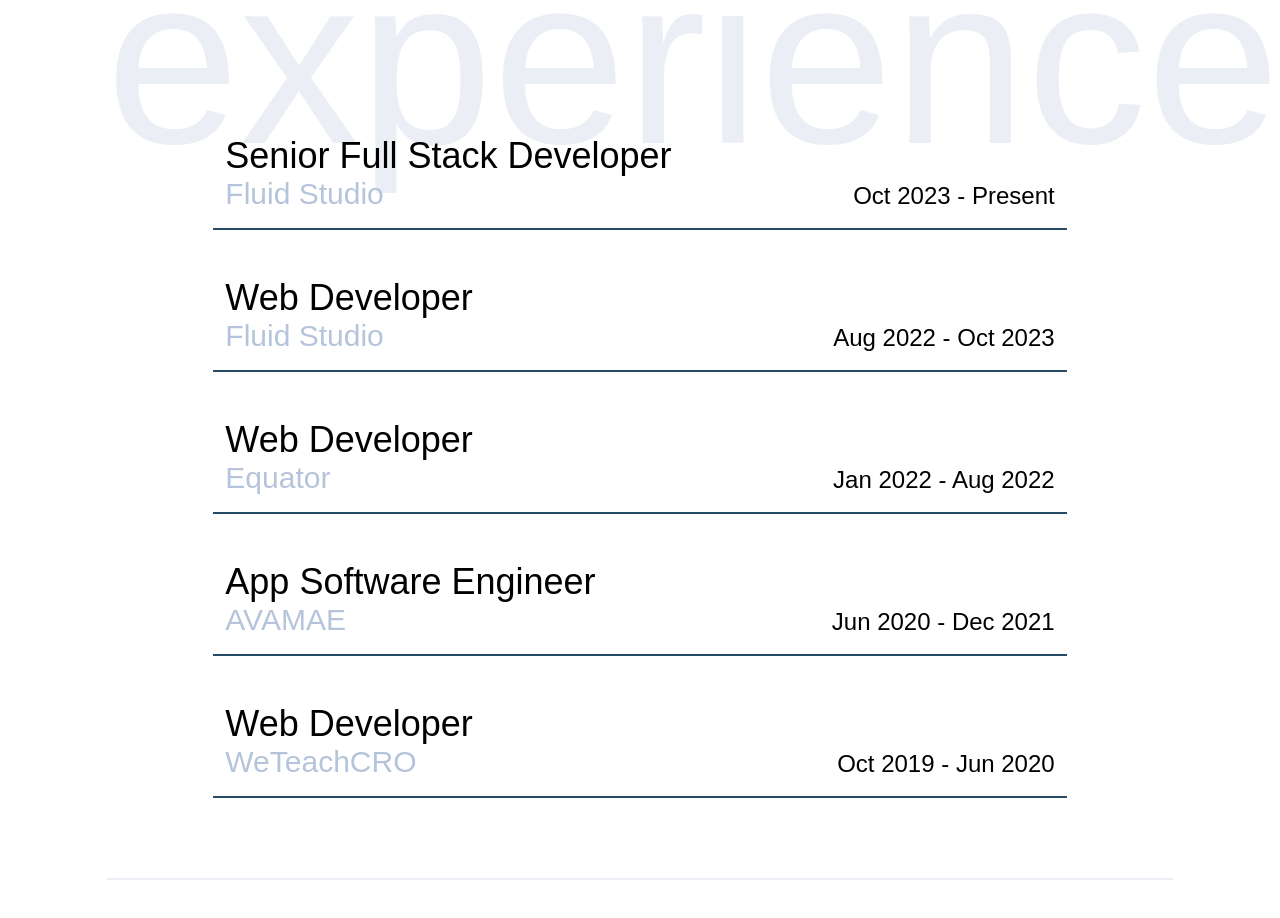
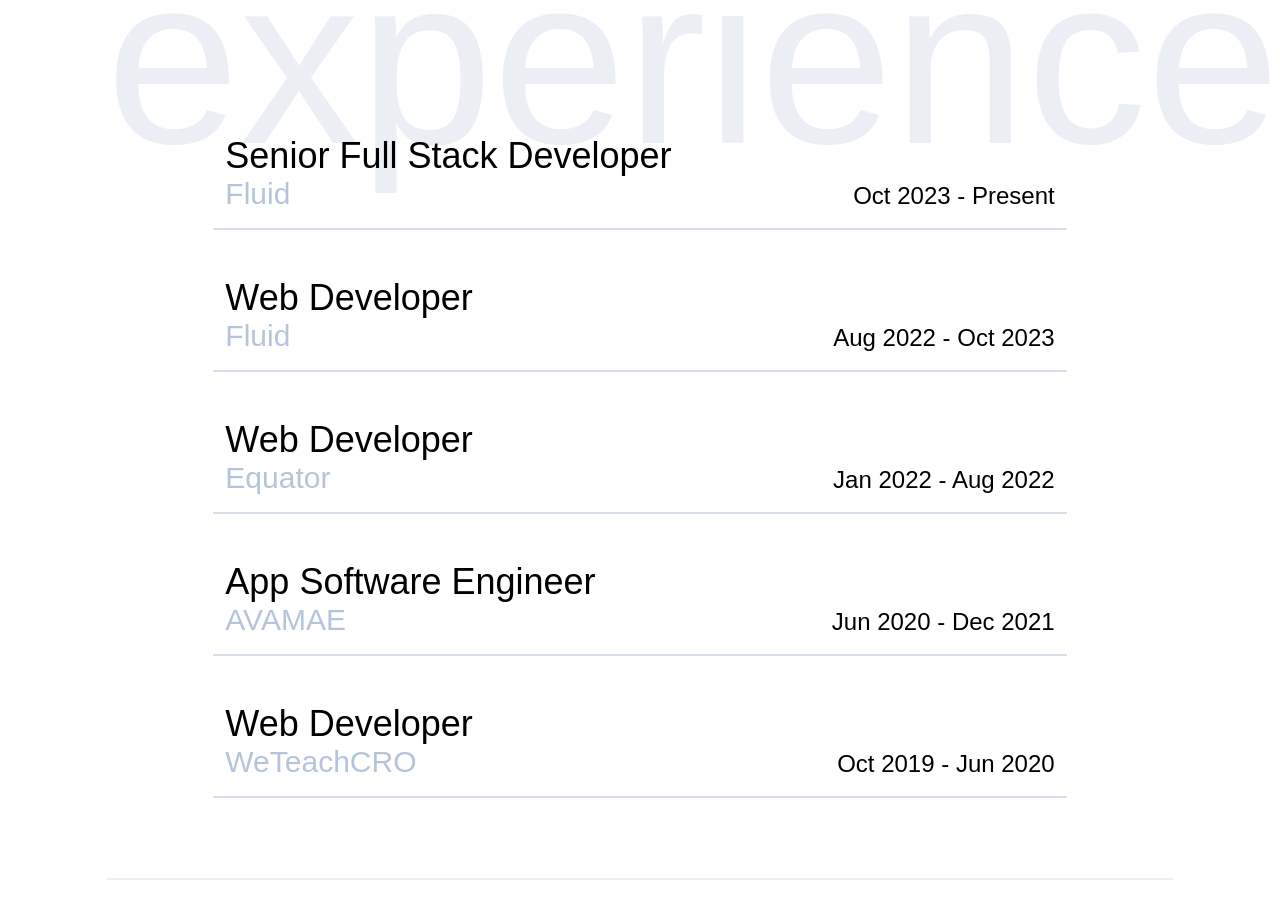
Before and after one commit to burkle489/portfolio-2025, a Next.js app: page / in a window 1280 px wide. Shown: the part 2440-3358 px from the top of the page. Built offline with nearby package versions, Linux system fonts and the light colour scheme.

Commit message:
animations

```diff
--- a/src/components/molecules/ExperienceCard/index.tsx
+++ b/src/components/molecules/ExperienceCard/index.tsx
@@ -3,6 +3,7 @@ type TExperienceCardProps = {
   company: string
   startDate: string
   endDate: string
+  url: string
 }
 
 const ExperienceCard = ({
@@ -10,9 +11,16 @@ const ExperienceCard = ({
   company,
   startDate,
   endDate,
+  url,
 }: TExperienceCardProps) => {
   return (
-    <div className="flex flex-col md:flex-row gap-2 col-span-1 border-b-2 py-4 px-3 items-start md:items-end justify-between border-blue-darkest ">
+    <a
+      href={url}
+      target="_blank"
+      rel="noopener noreferrer"
+      className="group  col-span-1    transition-all duration-300 ease-in-out"
+    >
+      <div className="group-hover:scale-105 transition-all border-b-2 border-blue-lightest hover:border-blue-darkest duration-300 ease-in-out mx-auto flex flex-col md:flex-row gap-2 py-4 group-hover:px-0 px-3 items-start md:items-end justify-between ">
         <div>
           <h3 className="text-3xl md:text-4xl">{role}</h3>
           <h4 className="text-2xl md:text-3xl text-blue-light">{company}</h4>
@@ -21,6 +29,7 @@ const ExperienceCard = ({
           {startDate} - {endDate}
         </h5>
       </div>
+    </a>
   )
 }
 
--- a/src/components/organisms/Experience/constants.ts
+++ b/src/components/organisms/Experience/constants.ts
@@ -2,16 +2,18 @@ export const experience = [
   {
     id: 1,
     role: "Senior Full Stack Developer",
-    company: "Fluid Studio",
+    company: "Fluid",
     startDate: "Oct 2023",
     endDate: "Present",
+    url: "https://www.fluidstudio.co.uk/",
   },
   {
     id: 2,
     role: "Web Developer",
-    company: "Fluid Studio",
+    company: "Fluid",
     startDate: "Aug 2022",
     endDate: "Oct 2023",
+    url: "https://www.fluidstudio.co.uk/",
   },
   {
     id: 3,
@@ -19,6 +21,7 @@ export const experience = [
     company: "Equator",
     startDate: "Jan 2022",
     endDate: "Aug 2022",
+    url: "https://www.eqtr.com/",
   },
   {
     id: 4,
@@ -26,6 +29,7 @@ export const experience = [
     company: "AVAMAE",
     startDate: "Jun 2020",
     endDate: "Dec 2021",
+    url: "https://www.avamae.co.uk/",
   },
   {
     id: 5,
@@ -33,5 +37,6 @@ export const experience = [
     company: "WeTeachCRO",
     startDate: "Oct 2019",
     endDate: "Jun 2020",
+    url: "https://www.linkedin.com/company/weteachcro/",
   },
 ]
```
Lines whose indentation alone changed are shown as unchanged.
